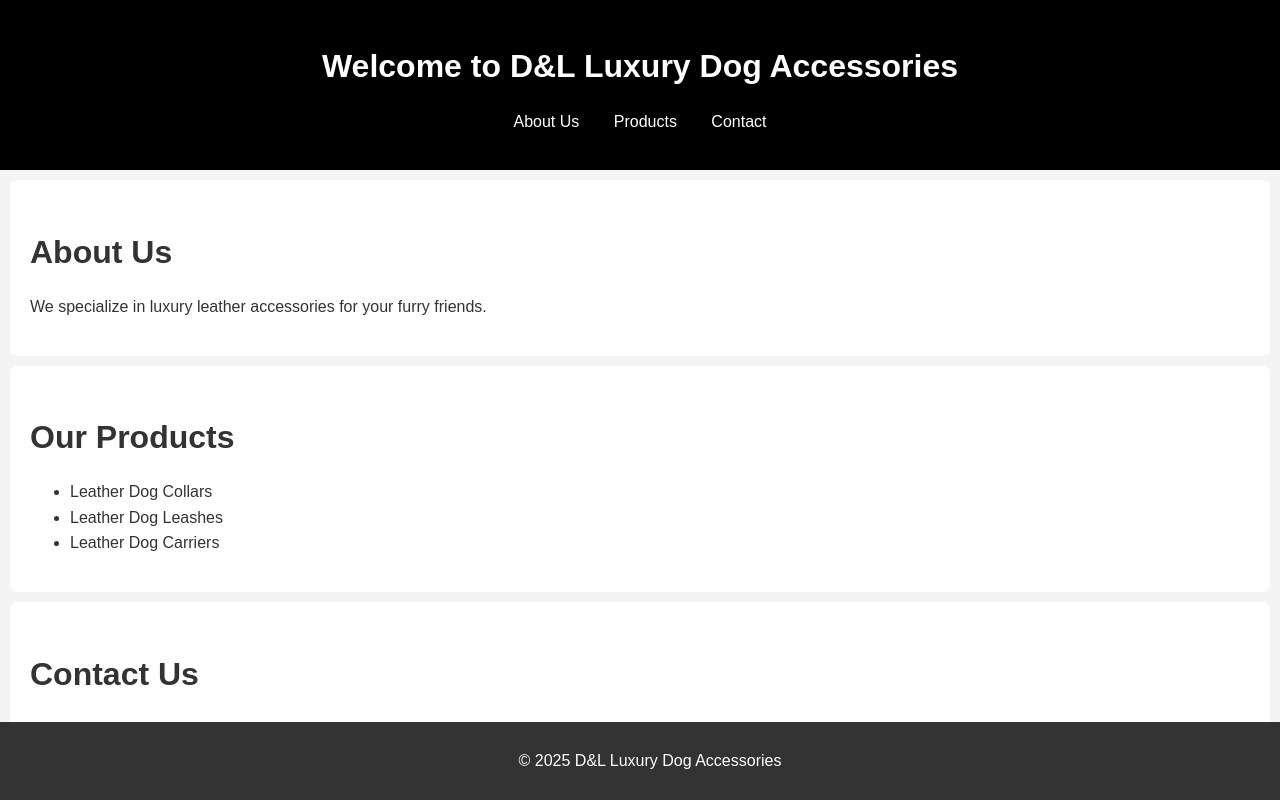
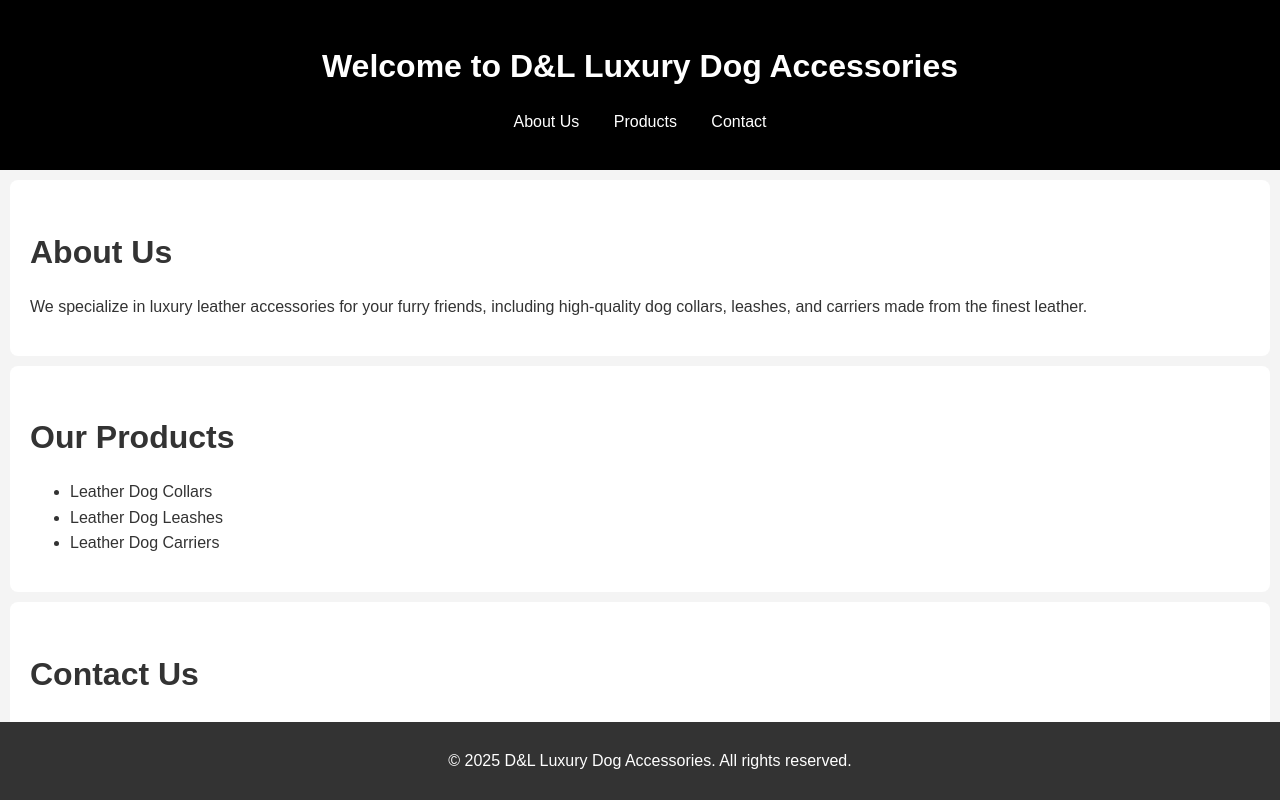
Before and after one commit to DanielLena1997/dl-luxury-dog, a plain HTML site: page index.html in a window 1280 px wide. Drawn offline with Linux system fonts and the light colour scheme.

Commit message:
Update index.html

```diff
--- a/index.html
+++ b/index.html
@@ -17,10 +17,14 @@
             </ul>
         </nav>
     </header>
+
+    <!-- About Us Section -->
     <section id="about">
         <h2>About Us</h2>
-        <p>We specialize in luxury leather accessories for your furry friends.</p>
+        <p>We specialize in luxury leather accessories for your furry friends, including high-quality dog collars, leashes, and carriers made from the finest leather.</p>
     </section>
+
+    <!-- Products Section -->
     <section id="products">
         <h2>Our Products</h2>
         <ul>
@@ -29,12 +33,15 @@
             <li>Leather Dog Carriers</li>
         </ul>
     </section>
+
+    <!-- Contact Section -->
     <section id="contact">
         <h2>Contact Us</h2>
         <p>Email us at <a href="mailto:info@dlaccessories.com">info@dlaccessories.com</a></p>
     </section>
+
     <footer>
-        <p>&copy; 2025 D&L Luxury Dog Accessories</p>
+        <p>&copy; 2025 D&L Luxury Dog Accessories. All rights reserved.</p>
     </footer>
 </body>
 </html>
```
